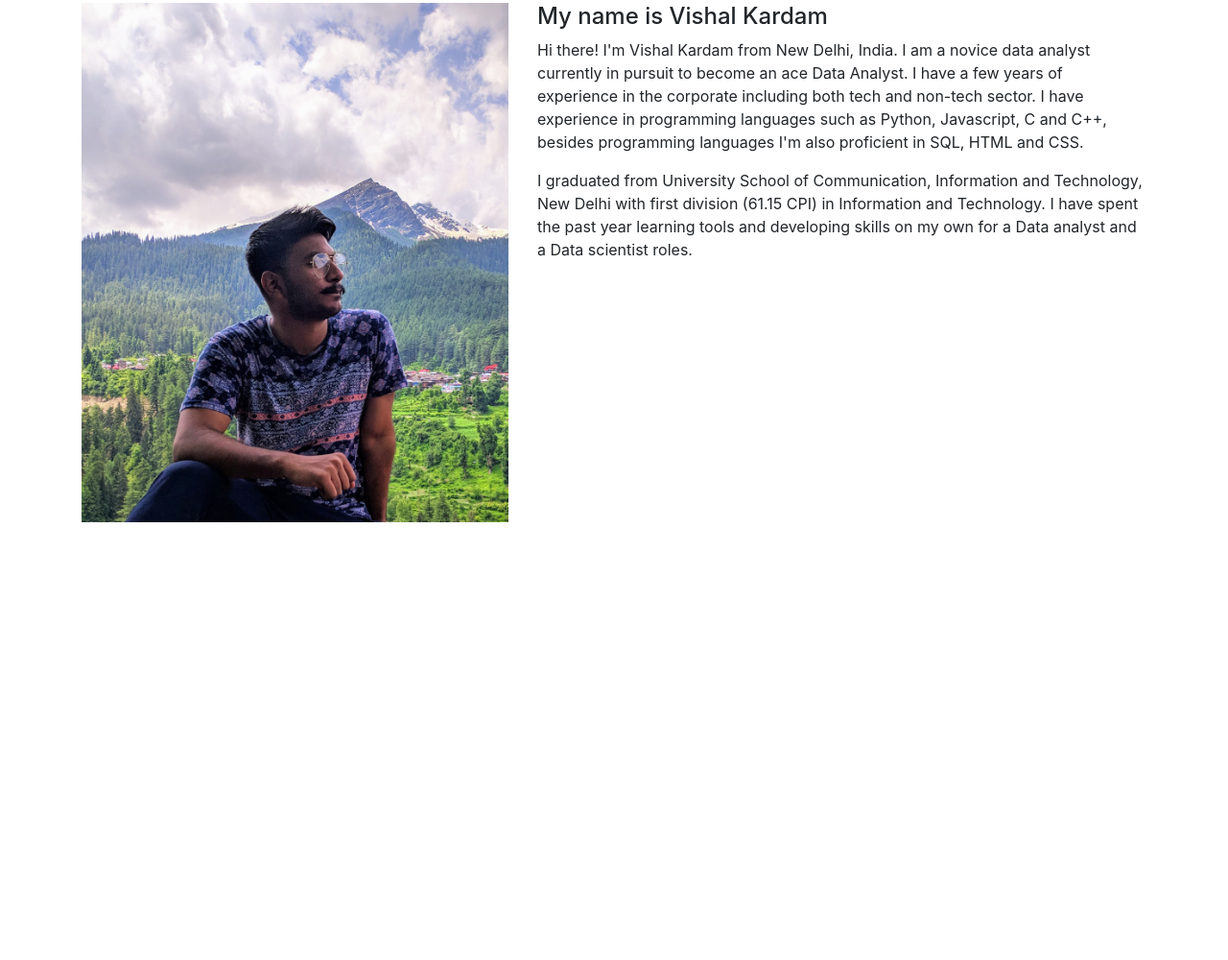
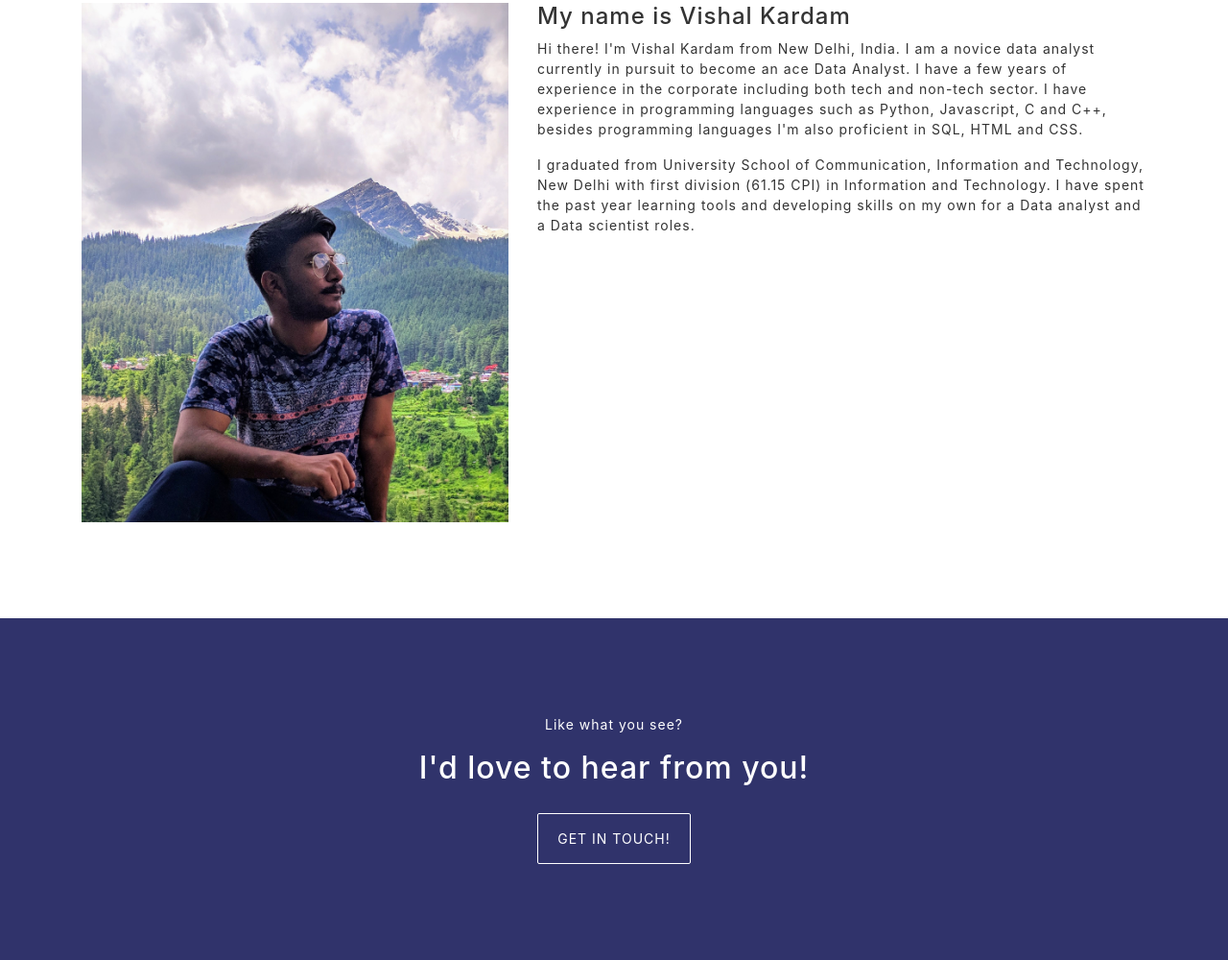
Before and after one commit to vishk95/Portfolio, a plain HTML site: page index.html in a window 1280 px wide. Shown: the part 897-1897 px from the top of the page at 96% size. Before the commit the page ends 1541 px from the top, so only its background shows below. Drawn offline with nearby package versions, Linux system fonts and the light colour scheme.

Commit message:
feat: Get in touch section with email support

```diff
--- a/css/style.css
+++ b/css/style.css
@@ -1,3 +1,10 @@
+body {
+	font-size: 14px;
+    color: #333;
+    background-color: #fff;
+    letter-spacing: 1px;
+}
+
 .overlay {
 	width: 100%;
 	height: 100%;
@@ -60,3 +67,23 @@
 .aboutImage {
 	max-width: 100%;
 }
+
+.contactSection {
+	background-color: #30336b;
+	color: #fff;
+}
+
+.contactButton {
+	color: #fff;
+    padding: 15px 20px;
+    display: inline-block;
+    margin-top: 20px;
+    border: 1px solid #fff;
+    border-radius: 2px;
+}
+
+.contactButton:hover {
+	text-decoration: none;
+	color: #30336b;
+	background-color: #fff;
+}
--- a/index.html
+++ b/index.html
@@ -64,6 +64,16 @@
 
 	</div>
 
+	<div id="contact" class="contactSection section">
+		<div class="col-md-12 text-center">
+
+			<p class="subHeading">Like what you see?</p>
+			<h2>I'd love to hear from you!</h2>
+			<a href="mailTo:vishalat1994@gmail.com" class="contactButton">GET IN TOUCH!</a>
+
+		</div>
+	</div>
+
 
 	<script src="js/jquery.superslides.js"></script>
 	<script src="js/typed.min.js"></script>
```
